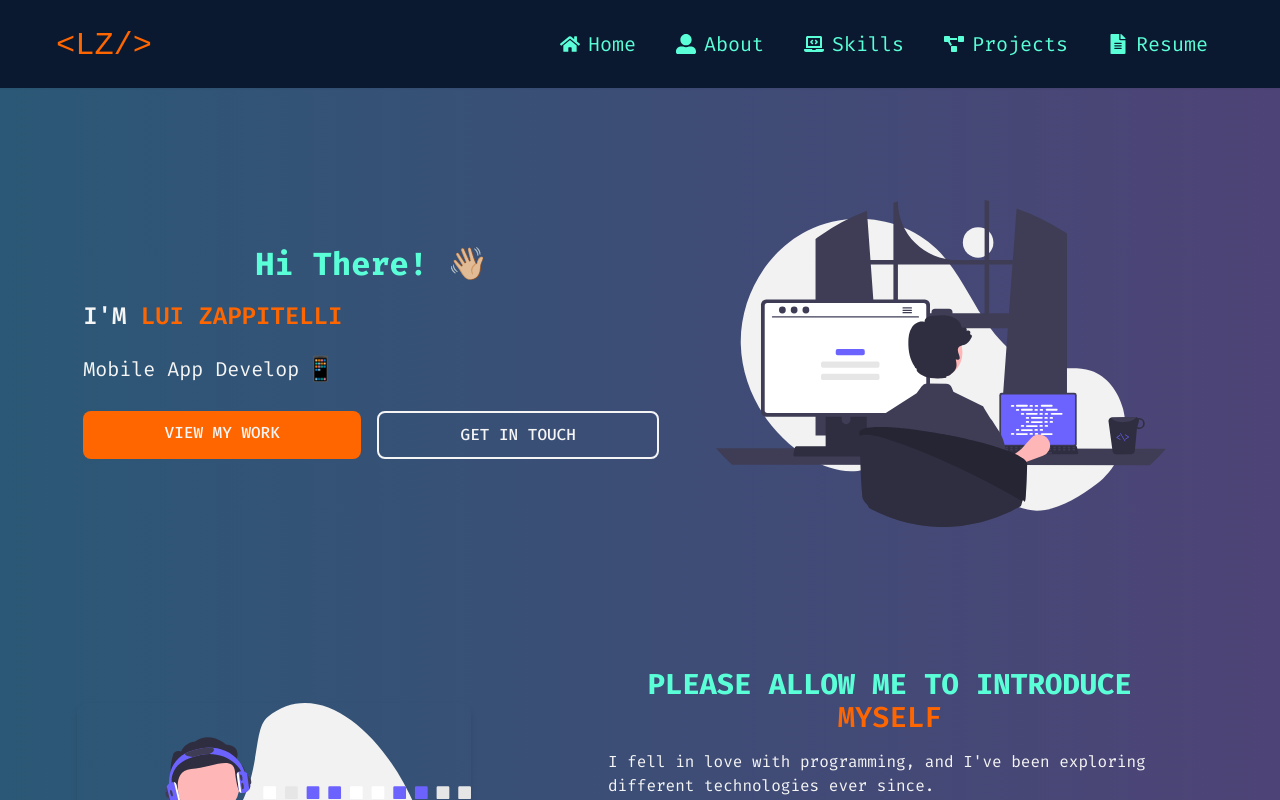
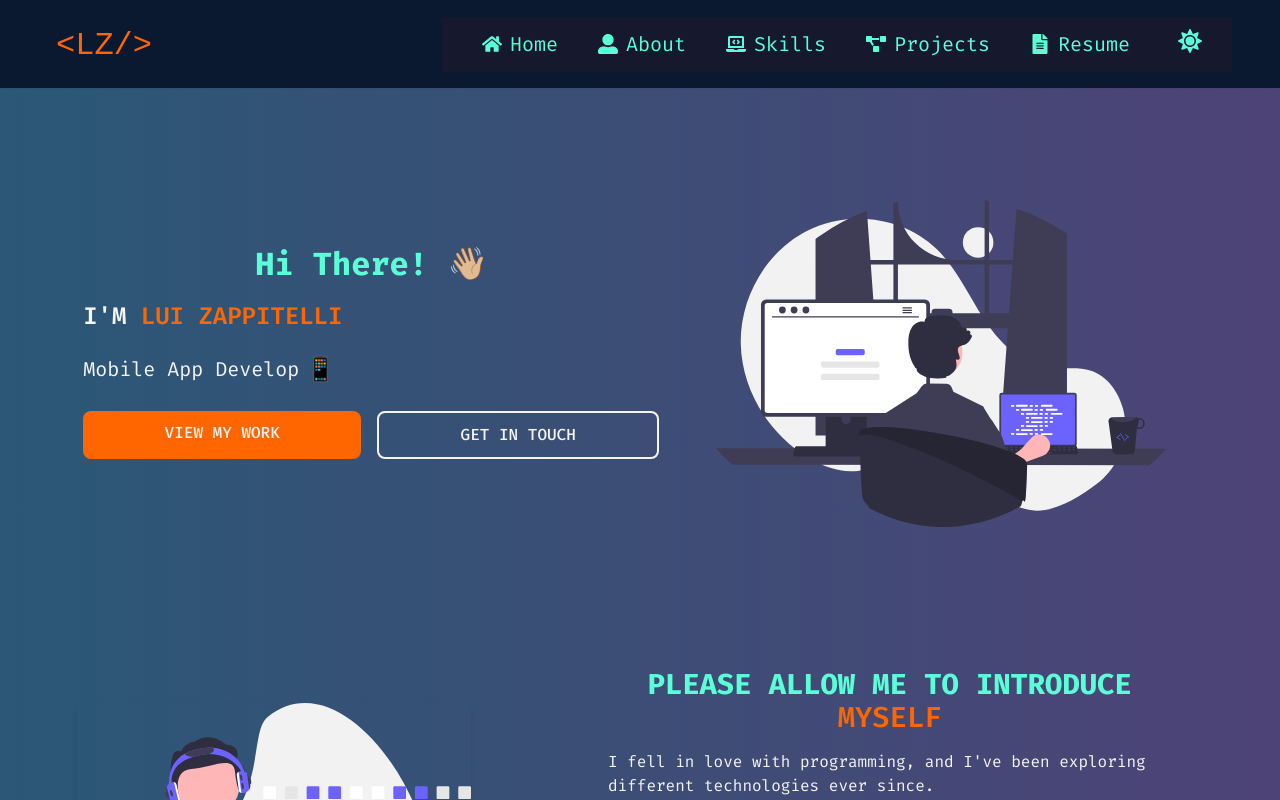
Before and after one commit to lzappo/my-portfolio, a React (Vite) app: page / in a window 1280 px wide. Shown: the top 800 px of the page. Built offline with nearby package versions, Linux system fonts and the light colour scheme.

Commit message:
navbar from hell

```diff
--- a/src/components/NavBar.jsx
+++ b/src/components/NavBar.jsx
@@ -5,6 +5,7 @@ import { GiHamburgerMenu } from "react-icons/gi";
 import { AiOutlineClose } from "react-icons/ai";
 import LZLogo from "@/assets/svg/LZLogo.svg?react";
 import navLinks from "@/data/navLinks.jsx";
+import ThemeToggle from "./ThemeToggle";
 
 const NavBar = () => {
   const [isOpen, setIsOpen] = useState(false);
@@ -40,6 +41,8 @@ const NavBar = () => {
           >
             <div className="icon-wrapper">{isOpen ? <AiOutlineClose /> : <GiHamburgerMenu />}</div>
           </button>
+
+          <div className="navbar-content">
             <ul className={`nav-list ${isOpen ? "open" : ""}`}>
               {navLinks.map((link, index) => (
                 <li key={index}>
@@ -49,7 +52,14 @@ const NavBar = () => {
                   </Link>
                 </li>
               ))}
+              <li className="theme-toggle-mobile">
+                <ThemeToggle />
+              </li>
             </ul>
+            <div className="theme-toggle-desktop">
+              <ThemeToggle />
+            </div>
+          </div>
         </div>
       </nav>
     </>
--- a/src/components/ThemeToggle.jsx
+++ b/src/components/ThemeToggle.jsx
@@ -1,10 +1,20 @@
 import { useState, useEffect } from "react";
+import { FaSun, FaMoon } from "react-icons/fa";
+import "../styles/ThemeToggle.css";
 
 const ThemeToggle = () => {
   const [theme, setTheme] = useState("dark");
 
   useEffect(() => {
+    const storedTheme = localStorage.getItem("theme");
+    if (storedTheme) {
+      setTheme(storedTheme);
+    }
+  }, []);
+
+  useEffect(() => {
     document.documentElement.setAttribute("data-theme", theme);
+    localStorage.setItem("theme", theme);
   }, [theme]);
 
   const toggleTheme = () => {
@@ -12,8 +22,8 @@ const ThemeToggle = () => {
   };
 
   return (
-    <button onClick={toggleTheme} className="btn">
-      {theme === "dark" ? "☀️ Light Mode" : "🌙 Dark Mode"}
+    <button onClick={toggleTheme} className="theme-toggle-btn">
+      {theme === "dark" ? <FaSun /> : <FaMoon />}
     </button>
   );
 };
--- a/src/styles/NavBar.css
+++ b/src/styles/NavBar.css
@@ -55,6 +55,15 @@
   display: flex;
   flex-direction: column;
   align-items: flex-end;
+  width: 100%;
+}
+
+.navbar-content {
+  display: flex;
+  width: 100%;
+  align-items: center;
+
+  background: rgba(255, 0, 0, 0.05); /* temp debug */
 }
 
 .nav-list {
@@ -70,39 +79,11 @@
 
 .nav-list.open {
   display: flex;
+  gap: 1.5rem;
+  align-items: center;
+  justify-content: center;
   width: 100%;
-  gap: 1.5rem;
-}
-
-@media (min-width: 561px) and (max-width: 768px) {
-  .nav-list.open {
-    padding-right: 7rem;
-  }
-}
-@media (min-width: 431px) and (max-width: 560px) {
-  .nav-list.open {
-    padding-right: 5rem;
-  }
-}
-@media (max-width: 430px) {
-  .nav-list.open {
-    padding-right: 2.3rem;
-  }
-}
-@media (max-width: 414px) {
-  .nav-list.open {
-    padding-right: 1.9rem;
-  }
-}
-@media (max-width: 375px) {
-  .nav-list.open {
-    padding-right: 1.3rem;
-  }
-}
-@media (max-width: 360px) {
-  .nav-list.open {
-    padding-right: 1rem;
-  }
+  padding: 0;
 }
 
 .nav-list li {
@@ -184,7 +165,10 @@
   .navbar-menu {
     flex-direction: row;
     align-items: center;
-    padding-right: 1.5rem;
+    width: auto;
+  }
+  .navbar-content {
+    width: auto;
   }
   .nav-list {
     display: flex;
@@ -223,7 +207,9 @@
 @media (min-width: 1024px) {
   .navbar {
     padding: 1rem 3rem;
+    align-items: center;
   }
+
   .nav-list {
     flex-direction: row;
     gap: 2rem;
@@ -260,3 +246,158 @@
     gap: 2.5rem;
   }
 }
+
+@media (max-width: 480px) {
+  .nav-list.open {
+    align-items: center;
+    text-align: center;
+  }
+
+  .nav-list a {
+    justify-content: center;
+  }
+
+  .theme-toggle-mobile {
+    margin-top: 1rem;
+  }
+}
+
+/* responsiveness */
+
+@media (min-width: 320px) and (max-width: 339px) {
+  .navbar-content {
+    padding-right: 1.5rem;
+  }
+}
+
+@media (min-width: 340px) and (max-width: 359px) {
+  .navbar-content {
+    padding-right: 2.5rem;
+  }
+}
+
+@media (min-width: 360px) and (max-width: 379px) {
+  .navbar-content {
+    padding-right: 3.7rem;
+  }
+}
+
+@media (min-width: 380px) and (max-width: 399px) {
+  .navbar-content {
+    padding-right: 4.5rem;
+  }
+}
+
+@media (min-width: 400px) and (max-width: 419px) {
+  .navbar-content {
+    padding-right: 5rem;
+  }
+}
+
+@media (min-width: 420px) and (max-width: 439px) {
+  .navbar-content {
+    padding-right: 5.5rem;
+  }
+}
+
+@media (min-width: 440px) and (max-width: 459px) {
+  .navbar-content {
+    padding-right: 5.6rem;
+  }
+}
+
+@media (min-width: 460px) and (max-width: 479px) {
+  .navbar-content {
+    padding-right: 6rem;
+  }
+}
+
+@media (min-width: 480px) and (max-width: 499px) {
+  .navbar-content {
+    padding-right: 6rem;
+  }
+}
+
+@media (min-width: 500px) and (max-width: 519px) {
+  .navbar-content {
+    padding-right: 6rem;
+  }
+}
+
+@media (min-width: 520px) and (max-width: 539px) {
+  .navbar-content {
+    padding-right: 5.5rem;
+  }
+}
+
+@media (min-width: 540px) and (max-width: 559px) {
+  .navbar-content {
+    padding-right: 5.5rem;
+  }
+}
+
+@media (min-width: 560px) and (max-width: 579px) {
+  .navbar-content {
+    padding-right: 5.5rem;
+  }
+}
+
+@media (min-width: 580px) and (max-width: 599px) {
+  .navbar-content {
+    padding-right: 5.5rem;
+  }
+}
+
+@media (min-width: 600px) and (max-width: 619px) {
+  .navbar-content {
+    padding-right: 5.5rem;
+  }
+}
+
+@media (min-width: 620px) and (max-width: 639px) {
+  .navbar-content {
+    padding-right: 5.5rem;
+  }
+}
+
+@media (min-width: 640px) and (max-width: 659px) {
+  .navbar-content {
+    padding-right: 5.5rem;
+  }
+}
+
+@media (min-width: 660px) and (max-width: 679px) {
+  .navbar-content {
+    padding-right: 5.5rem;
+  }
+}
+
+@media (min-width: 680px) and (max-width: 699px) {
+  .navbar-content {
+    padding-right: 5.5rem;
+  }
+}
+
+@media (min-width: 700px) and (max-width: 719px) {
+  .navbar-content {
+    padding-right: 5.5rem;
+  }
+}
+
+@media (min-width: 720px) and (max-width: 739px) {
+  .navbar-content {
+    padding-right: 5.5rem;
+  }
+}
+
+@media (min-width: 740px) and (max-width: 759px) {
+  .navbar-content {
+    padding-right: 5.5rem;
+  }
+}
+
+@media (min-width: 760px) and (max-width: 767px) {
+  .navbar-content {
+    padding-right: 5.5rem;
+  }
+}
--- /dev/null
+++ b/src/styles/ThemeToggle.css
@@ -0,0 +1,33 @@
+.theme-toggle-btn {
+  background: none;
+  border: none;
+  cursor: pointer;
+  font-size: 1.5rem;
+  color: var(--primary-color);
+  transition:
+    transform 0.3s ease,
+    color 0.3s ease;
+}
+
+.theme-toggle-btn:hover {
+  transform: scale(1.2);
+  color: var(--secondary-color);
+}
+
+.theme-toggle-desktop {
+  display: none;
+}
+
+@media (min-width: 768px) {
+  .theme-toggle-btn {
+    padding-left: 3rem;
+  }
+  .theme-toggle-desktop {
+    display: block;
+    margin-right: 1.5rem;
+  }
+
+  .theme-toggle-mobile {
+    display: none;
+  }
+}
```
Lines whose indentation alone changed are shown as unchanged.
